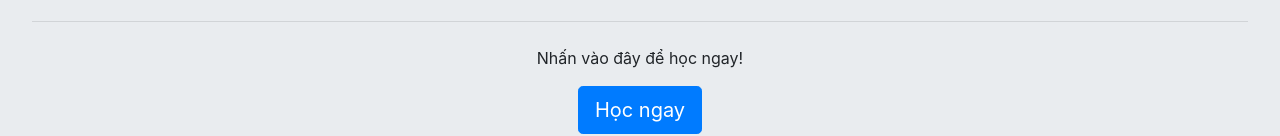
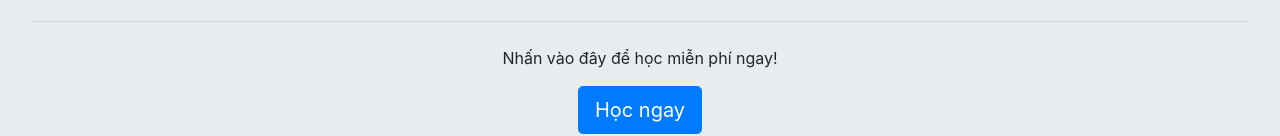
Before and after one commit to sontn/sontn.github.io, a plain HTML site: page index.html in a window 1280 px wide. Shown: the part 238-374 px from the top of the page. Drawn offline with nearby package versions, Linux system fonts and the light colour scheme.

Commit message:
Update mien phi content

```diff
--- a/index.html
+++ b/index.html
@@ -27,7 +27,7 @@
       <h2 class="display-5">By Sơn Trần</h2>
       <p class="lead">Học nhanh Linux Ubuntu ngay trên trình duyệt Web</p>
       <hr class="my-4">
-      <p>Nhấn vào đây để học ngay!</p>
+      <p>Nhấn vào đây để học miễn phí ngay!</p>
       <p class="lead">
         <a class="btn btn-primary btn-lg" href="https://katacoda.com/sontran/courses/linuxsieutoc-course" role="button">Học ngay</a>
       </p>
```
